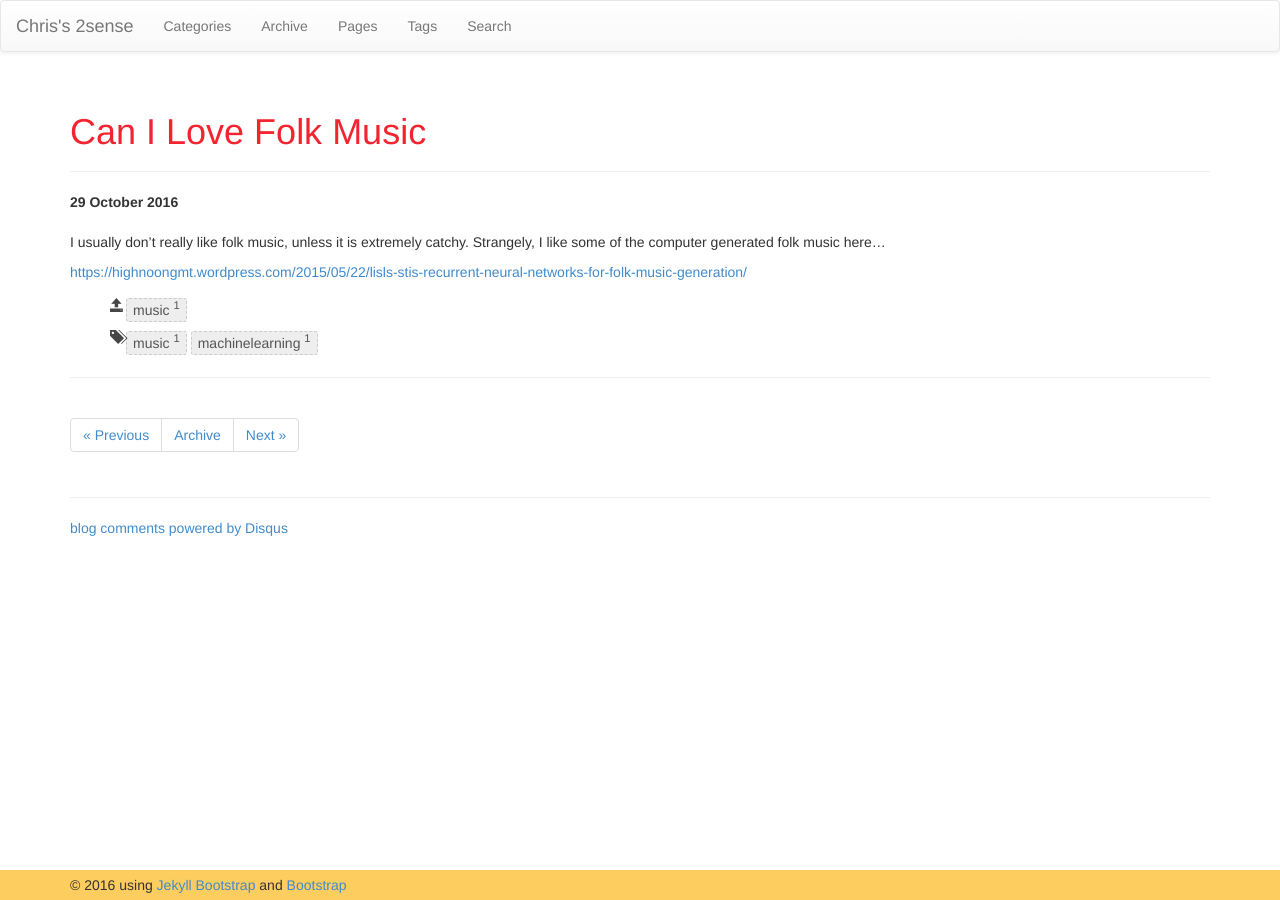
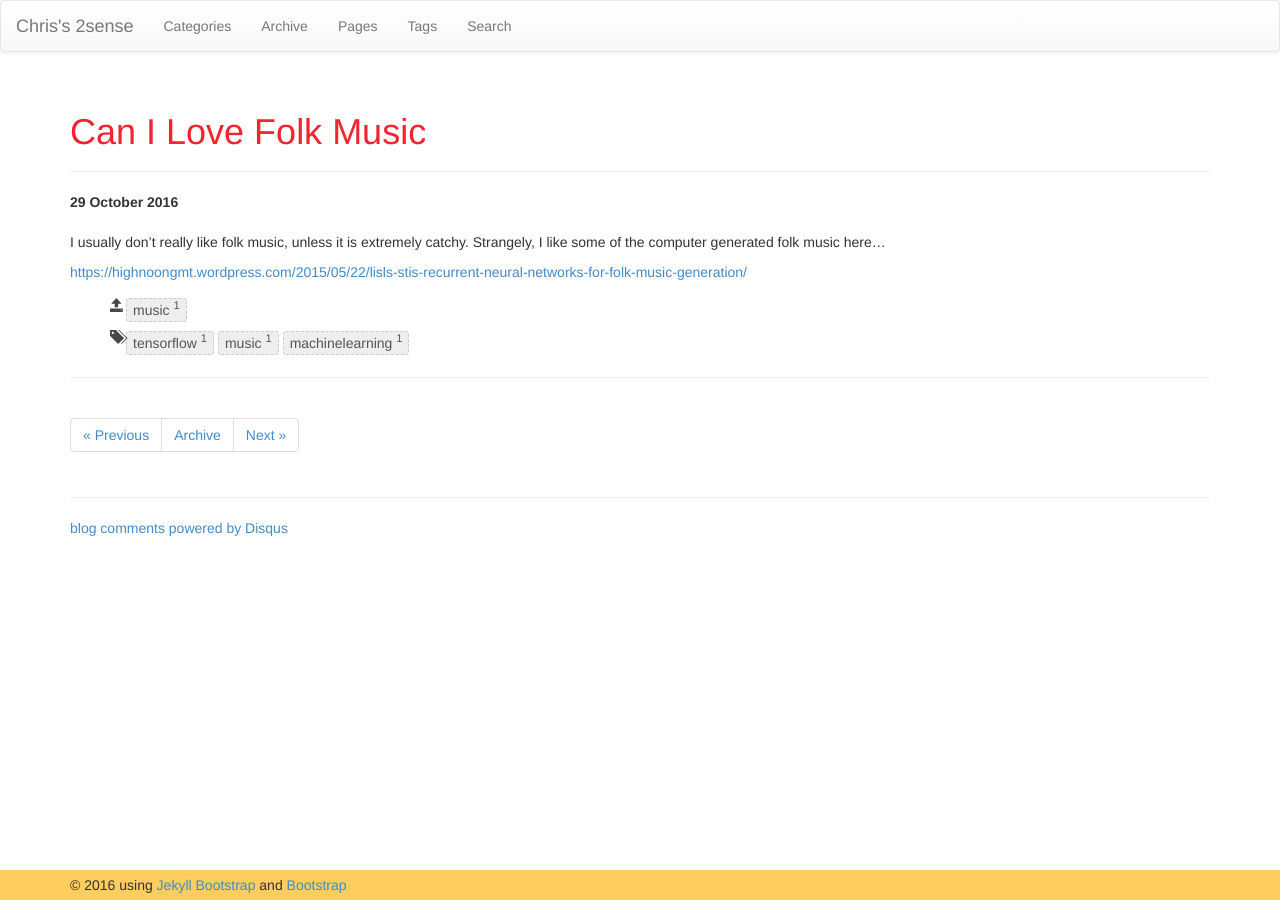
Before and after one commit to faizanvahevaria/chrisamow.github.io, a Jekyll site: the page built from _posts/2016-10-29-can-i-love-folk-music.md, in a window 1280 px wide. Built offline with Jekyll 4.4.1, drawn with Linux system fonts in a browser that asks for light colours; nearby versions of some CDN libraries; comment, search, counter and statistics services are not loaded.

Commit message:
posts and fixes

```diff
--- a/_posts/2016-10-29-can-i-love-folk-music.md
+++ b/_posts/2016-10-29-can-i-love-folk-music.md
@@ -2,7 +2,7 @@
 layout: post
 category : music
 tagline: ""
-tags : [music, machinelearning]
+tags : [tensorflow, music, machinelearning]
 ---
 
 
```
Also changed, not shown: _posts/2016-10-28-vikings-ragnar-gyda-goodbye.md (+3 -3 lines), _posts/2016-10-29-vue-component-writing.md (+2 -2 lines), 2 other files.
